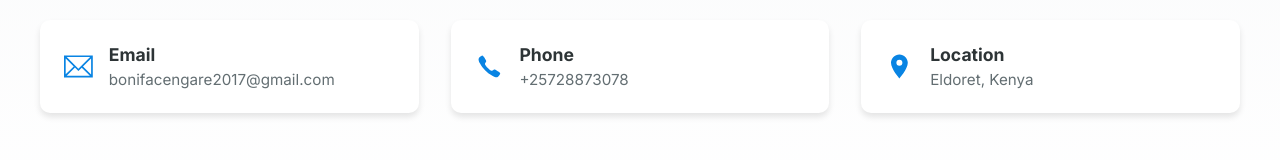
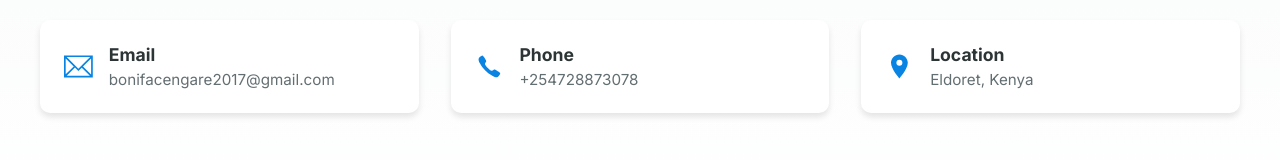
Before and after one commit to jankimutai/bonie-portfolio, a React (Create React App) app: page / in a window 1280 px wide. Shown: the part 5654-5814 px from the top of the page. Built offline with nearby package versions, Linux system fonts and the light colour scheme; a web font is replaced by a local one.

Commit message:
feat:update css

```diff
--- a/src/Components/Contact.js
+++ b/src/Components/Contact.js
@@ -41,7 +41,7 @@ const Contact = () => {
                 <IoIosCall className='icon' />
                 <div className="contact-info">
                   <h3>Phone</h3>
-                  <span className='tel-text'>+25728873078</span>
+                  <span className='tel-text'>+254728873078</span>
                 </div>
               </a>
             </div>
```
